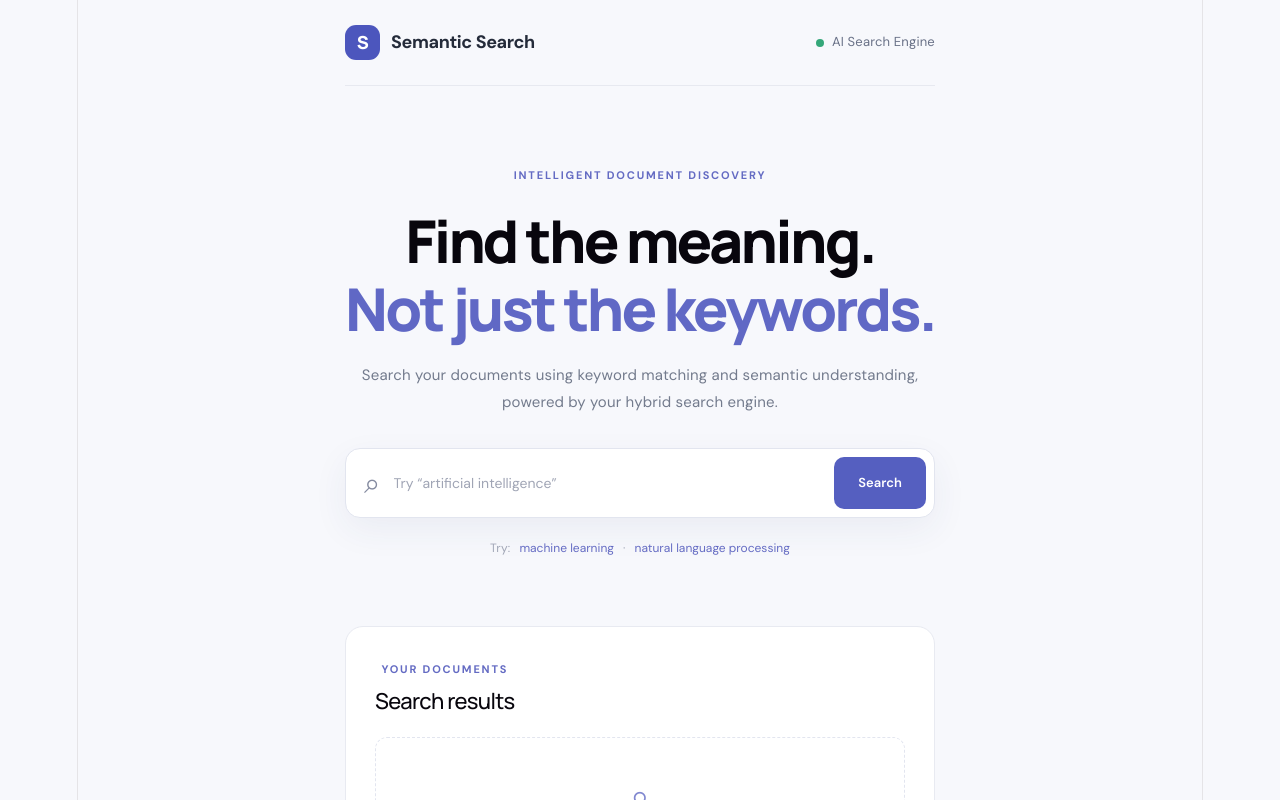
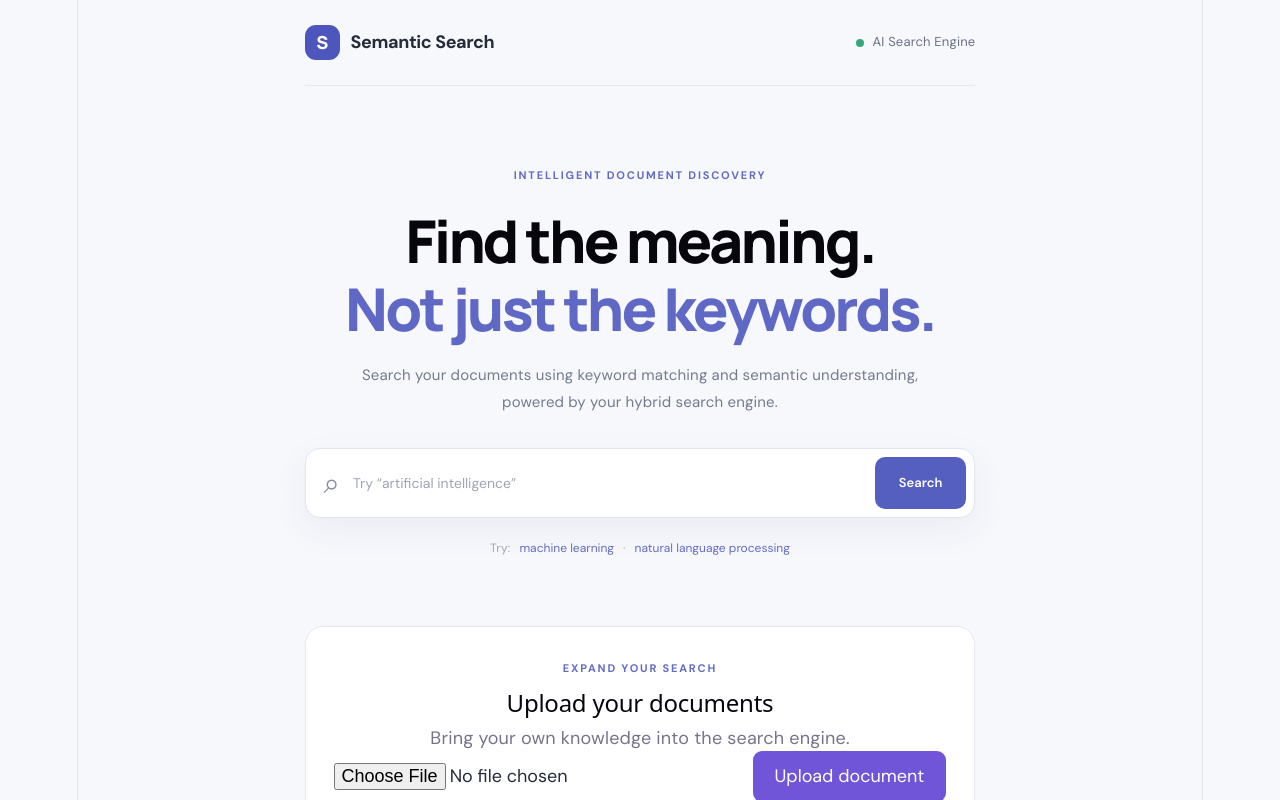
Before and after one commit to siya2203/AI-Semantic-Search-Engine, a React app in the folder frontend/: page / in a window 1280 px wide. Shown: the top 800 px of the page. Built offline with nearby package versions, Linux system fonts and the light colour scheme; the HTML template or start-up script is replaced by a standard one.

Commit message:
Add React document upload integration

```diff
--- a/frontend/src/App.css
+++ b/frontend/src/App.css
@@ -409,3 +409,47 @@ footer {
     flex-direction: column;
   }
 }
+
+.upload-section {
+  max-width: 850px;
+  margin: 0 auto 55px;
+  padding: 28px;
+  background: white;
+  border: 1px solid #e8e5f0;
+  border-radius: 18px;
+}
+
+.upload-heading h2 {
+  margin: 8px 0;
+  font-size: 24px;
+}
+
+.upload-heading p:not(.eyebrow){
+  color: #77748a;
+}
+
+.upload-form input {
+  flex: 1;
+  min-width: 200px;
+}
+
+.upload-form button {
+  padding: 12px 22px;
+  border: none;
+  border-radius: 9px;
+  background: #7055d9;
+  color: white;
+  cursor: pointer;
+}
+
+.upload-form button:disabled{
+  opacity: 0.6;
+  cursor: not-allowed;
+}
+
+.upload-info,
+.upload-message {
+  margin-top: 14px;
+  font-size: 14px;
+  color: #6252b5;
+}
--- a/frontend/src/App.jsx
+++ b/frontend/src/App.jsx
@@ -8,6 +8,9 @@ function App() {
   const [loading, setLoading] = useState(false);
   const [error, setError] = useState("");
   const [searched, setSearched] = useState(false);
+  const [selectedFile, setSelectedFile] = useState(null);
+  const [uploading, setUploading] = useState(false);
+  const [uploadMessage, setUploadMessage] = useState("");
 
   async function handleSearch(event) {
     event.preventDefault();
@@ -47,6 +50,42 @@ function App() {
       );
     } finally {
       setLoading(false);
+    }
+  }
+
+  async function handleUpload(event){
+    event.preventDefault();
+
+    if(!selectedFile){
+      setUploadMessage("Please select a file first.");
+      return;
+    }
+
+    setUploading(true);
+    setUploadMessage("");
+
+    try {
+      const formData = new FormData();
+      formData.append("file", selectedFile);
+
+      const response = await fetch("http://127.0.0.1:8000/upload", {
+        method: "POST",
+        body: formData,
+      });
+
+      const data = await response.json();
+
+      if(!response.ok) {
+        throw new Error(data.detail || "Upload failed.");
+      }
+
+      setUploadMessage(`Successfully uploaded: ${selectedFile.name}`);
+      setSelectedFile(null);
+      event.target.reset();
+    } catch (err) {
+      setUploadMessage(err.message || "Could not upload the file.");
+    } finally {
+      setUploading(false);
     }
   }
 
@@ -94,6 +133,43 @@ function App() {
           <span>·</span>
           <button onClick={() => setQuery("natural language processing")}>natural language processing</button>
         </p>
+      </section>
+
+      <section className = "upload-section">
+        <div className = "upload-heading">
+          <div>
+            <p className = "eyebrow">EXPAND YOUR SEARCH</p>
+            <h2>Upload your documents</h2>
+            <p>Bring your own knowledge into the search engine.</p>
+          </div>
+        </div>
+
+        <form className = "upload-form" onSubmit={handleUpload}>
+          <input
+            type = "file"
+            accept = ".txt, .pdf"
+            onChange = {(event)=> {
+              setSelectedFile(event.target.files[0] || null);
+              setUploadMessage("");
+            }}
+          />
+
+          <button type = "submit" disabled={uploading}>
+            {uploading ? "Uploading..." : "Upload document"}
+          </button>
+        </form>
+
+        {selectedFile && (
+            <p className = "upload-info">
+              Selected: {selectedFile.name}
+            </p>
+        )}
+
+        {uploadMessage && (
+          <p className = "upload-message">
+            {uploadMessage}
+          </p>
+        )}
       </section>
 
       <section className="results-section">
```
Also changed, not shown: 1 other file (tests, documents, lock files or other folders).
